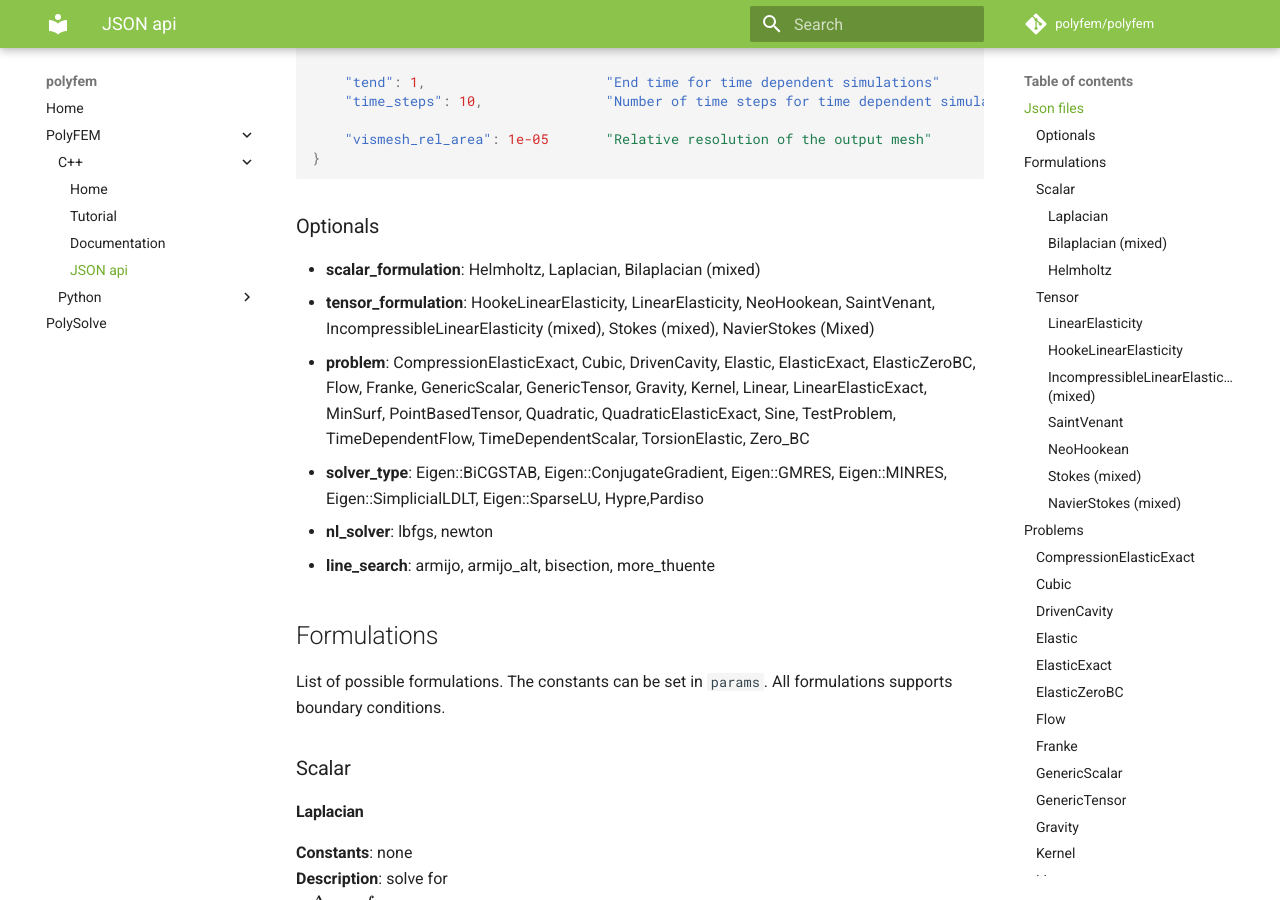
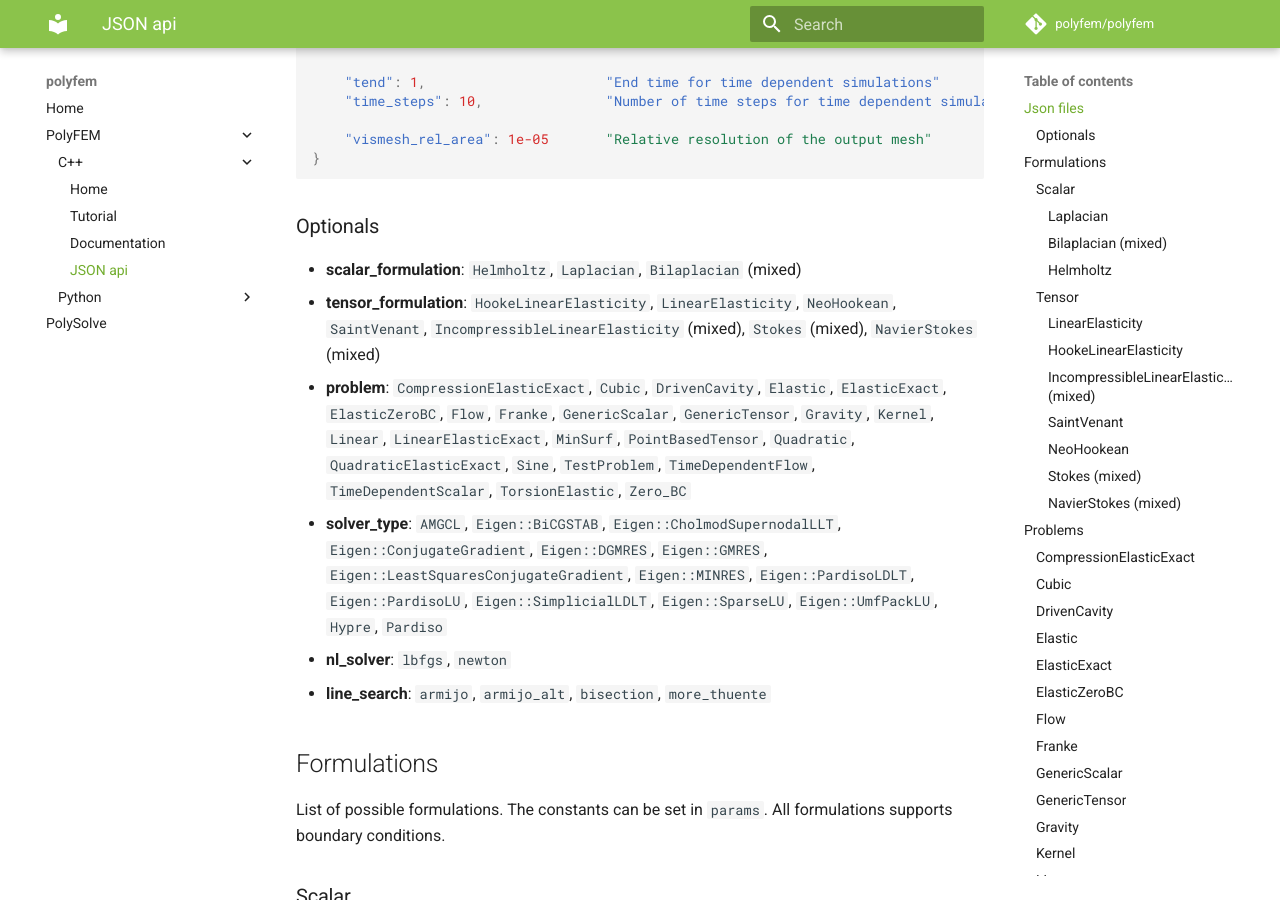
Before and after one commit to polyfem/polyfem.github.io, an MkDocs documentation site: the page built from docs/documentation.md, in a window 1280 px wide and 900 px high, scrolled down 1732 px. Built offline with MkDocs 1.6.1 and Material for MkDocs 9.7.7, drawn with Linux system fonts in a browser that asks for light colours; formulas are drawn with MathJax 3; comment, search, counter and statistics services are not loaded.

Commit message:
Updated solver_type

```diff
--- a/docs/documentation.md
+++ b/docs/documentation.md
@@ -92,15 +92,15 @@ Complete example
 
 ### Optionals
 
-* **scalar_formulation**: Helmholtz, Laplacian, Bilaplacian (mixed)
-* **tensor_formulation**: HookeLinearElasticity, LinearElasticity, NeoHookean, SaintVenant, IncompressibleLinearElasticity (mixed), Stokes (mixed), NavierStokes (Mixed)
+* **scalar_formulation**: `Helmholtz`, `Laplacian`, `Bilaplacian` (mixed)
+* **tensor_formulation**: `HookeLinearElasticity`, `LinearElasticity`, `NeoHookean`, `SaintVenant`, `IncompressibleLinearElasticity` (mixed), `Stokes` (mixed), `NavierStokes` (mixed)
 
-* **problem**: CompressionElasticExact, Cubic, DrivenCavity, Elastic, ElasticExact, ElasticZeroBC, Flow, Franke, GenericScalar, GenericTensor, Gravity, Kernel, Linear, LinearElasticExact, MinSurf, PointBasedTensor, Quadratic, QuadraticElasticExact, Sine, TestProblem, TimeDependentFlow, TimeDependentScalar, TorsionElastic, Zero_BC
+* **problem**: `CompressionElasticExact`, `Cubic`, `DrivenCavity`, `Elastic`, `ElasticExact`, `ElasticZeroBC`, `Flow`, `Franke`, `GenericScalar`, `GenericTensor`, `Gravity`, `Kernel`, `Linear`, `LinearElasticExact`, `MinSurf`, `PointBasedTensor`, `Quadratic`, `QuadraticElasticExact`, `Sine`, `TestProblem`, `TimeDependentFlow`, `TimeDependentScalar`, `TorsionElastic`, `Zero_BC`
 
 
-* **solver_type**: Eigen::BiCGSTAB, Eigen::ConjugateGradient, Eigen::GMRES, Eigen::MINRES, Eigen::SimplicialLDLT, Eigen::SparseLU, Hypre,Pardiso
-* **nl_solver**: lbfgs, newton
-* **line_search**: armijo, armijo_alt, bisection, more_thuente
+* **solver_type**: `AMGCL`, `Eigen::BiCGSTAB`, `Eigen::CholmodSupernodalLLT`, `Eigen::ConjugateGradient`, `Eigen::DGMRES`, `Eigen::GMRES`, `Eigen::LeastSquaresConjugateGradient`, `Eigen::MINRES`, `Eigen::PardisoLDLT`, `Eigen::PardisoLU`, `Eigen::SimplicialLDLT`, `Eigen::SparseLU`, `Eigen::UmfPackLU`, `Hypre`, `Pardiso`
+* **nl_solver**: `lbfgs`, `newton`
+* **line_search**: `armijo`, `armijo_alt`, `bisection`, `more_thuente`
 
 
 Formulations
```
